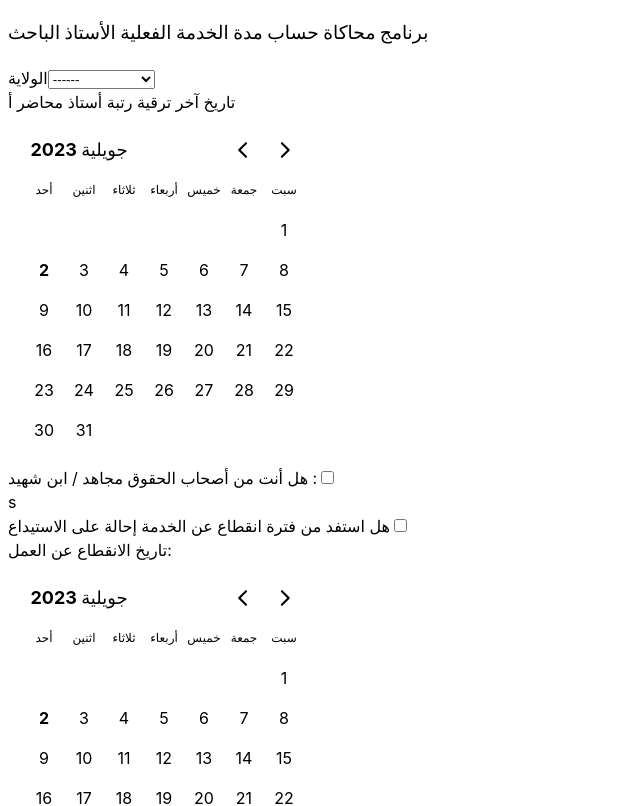
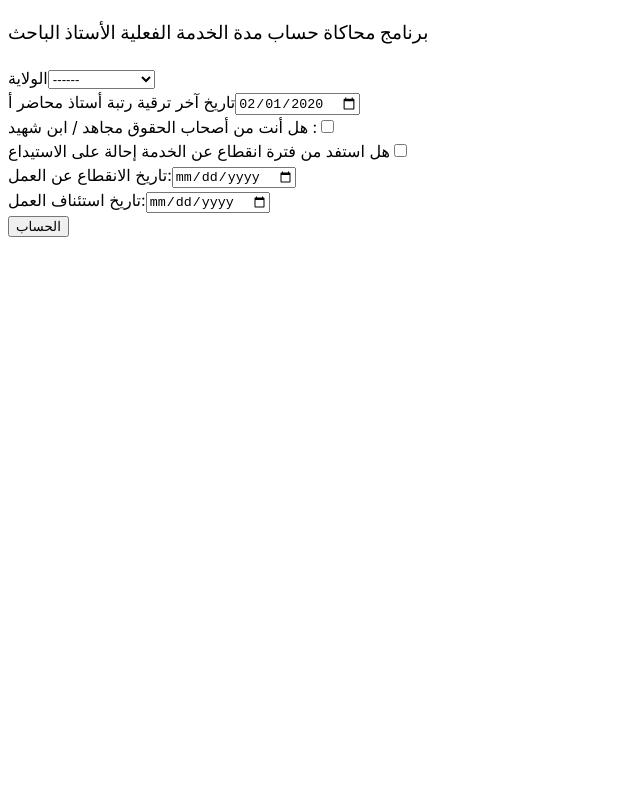
Before and after one commit to BAW2501/Simulation, a React (Vite) app: page / in a window 1280 px wide. Shown: the top 806 px of the page, without its empty margins (0-640 px from the left). Built offline with nearby package versions, Linux system fonts and the light colour scheme.

Commit message:
simplifiying static html

```diff
--- a/src/App.jsx
+++ b/src/App.jsx
@@ -1,10 +1,5 @@
 import React, { useState } from 'react';
 import { DateTime } from 'luxon';
-import { DayPicker } from 'react-day-picker';
-import { arDZ } from 'date-fns/locale';
-import 'react-day-picker/dist/style.css'
-import 'tailwindcss/tailwind.css';
-
 
 const App = () => {
   const [wilaya, setWilaya] = useState('');
@@ -76,19 +71,17 @@ const App = () => {
   }
 
   return (
-
-
-    <div className="p-8 min-h-screen flex items-center justify-center bg-gray-100">
-      <div className="w-full max-w-md mx-auto">
-        <h3 className="text-xl font-bold mb-4 text-right">
+    <div className="p-8">
+      <div>
+        <h3 className="text-xl font-bold mb-4">
           برنامج محاكاة حساب مدة الخدمة الفعلية الأستاذ الباحث
         </h3>
         <div className="mb-4">
-          <label htmlFor="wilaya1" className="block mb-2 text-right">الولاية</label>
+          <label htmlFor="wilaya1" className="block mb-2">الولاية</label>
           <select
             value={wilaya}
             onChange={e => setWilaya(e.target.value)}
-            className="border rounded p-2 w-full"
+            className="border rounded p-2"
           >
             <option value="0">------</option>
             {imtiyaz.map(item => (
@@ -97,20 +90,25 @@ const App = () => {
           </select>
         </div>
         <div className="mb-4">
-          <label htmlFor="DOB" className="block mb-2 text-right">تاريخ آخر ترقية رتبة أستاذ محاضر أ</label>
-          <DayPicker selected={dob} onDayClick={setDob} locale={arDZ} required />
+          <label htmlFor="DOB">تاريخ آخر ترقية رتبة أستاذ محاضر أ</label>
+          <input
+            type="date"
+            value={dob}
+            onChange={e => setDob(e.target.value)}
+            className="border rounded p-2"
+          />
         </div>
         <div className="mb-4">
-          <label htmlFor="droit" className="block mb-2 text-right">هل أنت من أصحاب الحقوق مجاهد / ابن شهيد :</label>
+          <label htmlFor="droit">هل أنت من أصحاب الحقوق مجاهد / ابن شهيد :</label>
           <input
             type="checkbox"
             checked={isDroitChecked}
             onChange={e => setIsDroitChecked(e.target.checked)}
             className="form-checkbox"
           />
-        </div>s
+        </div>
         <div className="mb-4">
-          <label htmlFor="coupure" className="block mb-2 text-right">هل استفد من فترة انقطاع عن الخدمة إحالة على الاستيداع</label>
+          <label htmlFor="coupure">هل استفد من فترة انقطاع عن الخدمة إحالة على الاستيداع</label>
           <input
             type="checkbox"
             checked={isCoupureChecked}
@@ -119,26 +117,34 @@ const App = () => {
           />
         </div>
         <div className="mb-4">
-          <label htmlFor="coupure_start" className="block mb-2 text-right">تاريخ الانقطاع عن العمل:</label>
-          <DayPicker selected={coupureStart} onDayClick={setCoupureStart} locale={arDZ}  />
+          <label htmlFor="coupure_start">تاريخ الانقطاع عن العمل:</label>
+          <input
+            type="date"
+            value={coupureStart}
+            onChange={e => setCoupureStart(e.target.value)}
+            className="border rounded p-2"
+          />
         </div>
         <div className="mb-4">
-     <label htmlFor="coupure_end" className="block mb-2 text-right">تاريخ استئناف العمل:</label>
-        <DayPicker selected={coupureEnd} onDayClick={setCoupureEnd} locale={arDZ}  />
+          <label htmlFor="coupure_end">تاريخ استئناف العمل:</label>
+          <input
+            type="date"
+            value={coupureEnd}
+            onChange={e => setCoupureEnd(e.target.value)}
+            className="border rounded p-2"
+          />
         </div>
         <div className="mb-4">
           <button
             onClick={dateOfNextPromotion}
-          className="bg-blue-500 text-white py-2 px-4 rounded w-full"
+            className="bg-blue-500 text-white py-2 px-4 rounded"
           >
             الحساب
           </button>
         </div>
-      <h3 className="text-blue-500 text-right">{result}</h3>
+        <h3 className="text-blue-500">{result}</h3>
       </div>
-</div >
-
-
+    </div>
   )
 }
 
```
Also changed, not shown: Simulation.html (+13 -17 lines). Lines whose indentation alone changed are shown as unchanged.
